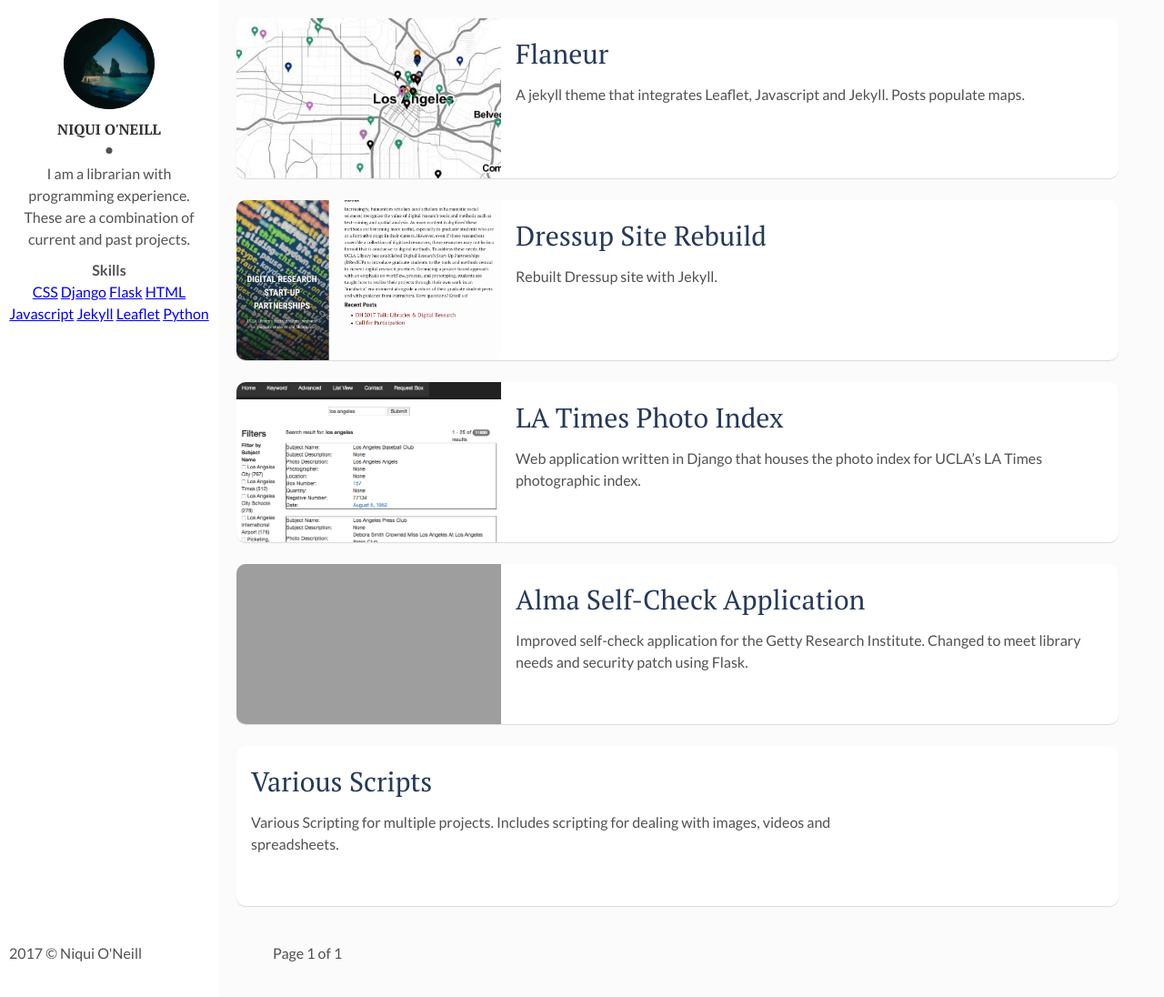
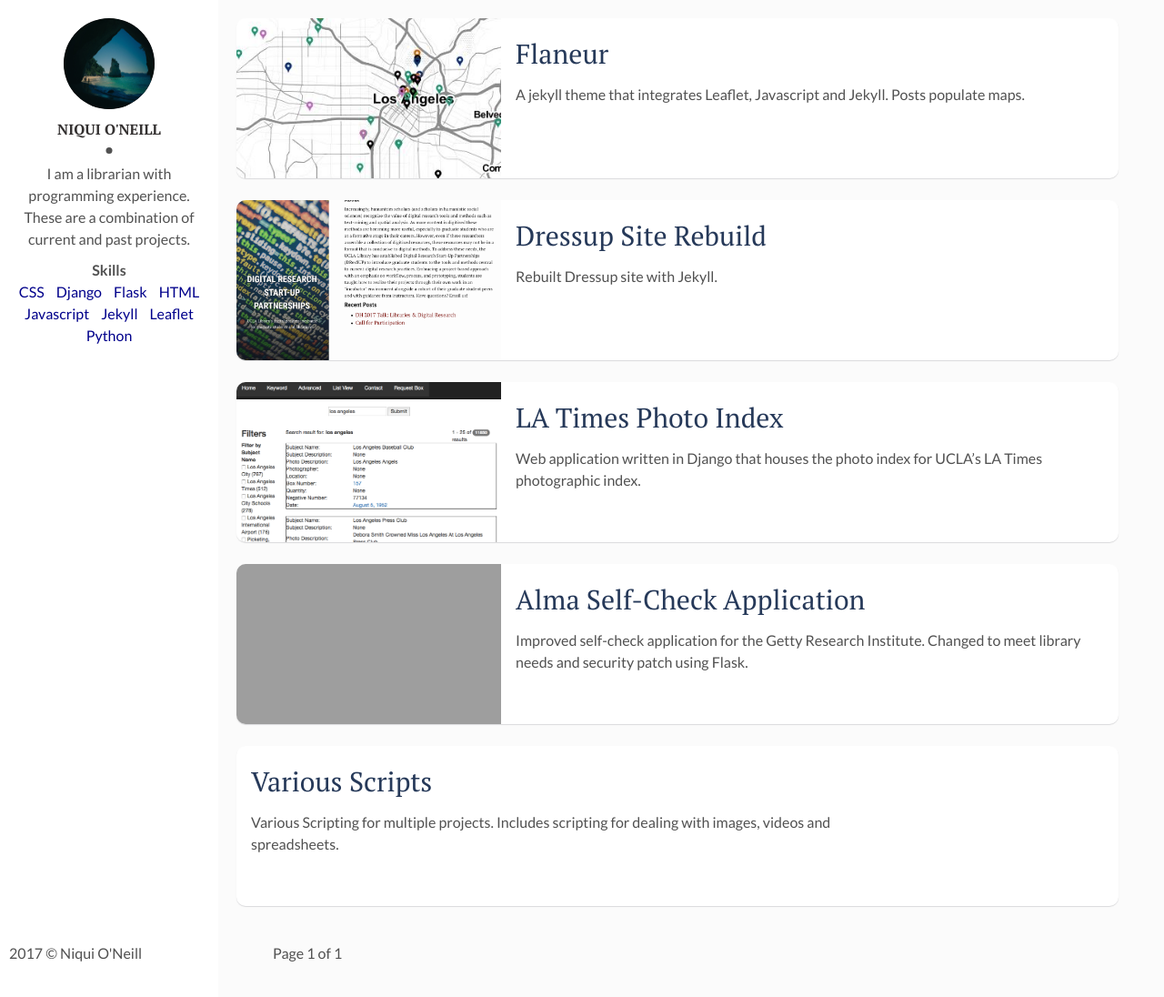
Before and after one commit to dnoneill/dnoneill.github.io, a Jekyll site: the page built from index.html, in a window 1280 px wide and 1096 px high. Shown: the whole window at 91% size. Built offline with Jekyll 4.4.1, drawn with Linux system fonts in a browser that asks for light colours; the list of posts is cut into pages by our own code; grey boxes are pictures that could not be loaded.

Commit message:
remove styling from hyperlinks

```diff
--- a/assets/css/main.css
+++ b/assets/css/main.css
@@ -984,6 +984,12 @@ table tfoot td {
   margin: 0 0 10px;
 }
 
+a.tag {
+padding: 5px;
+color: darkblue;
+text-decoration:  none;
+}
+
 .content-box {
   padding: 20px;
   padding-left: 260px;
```
